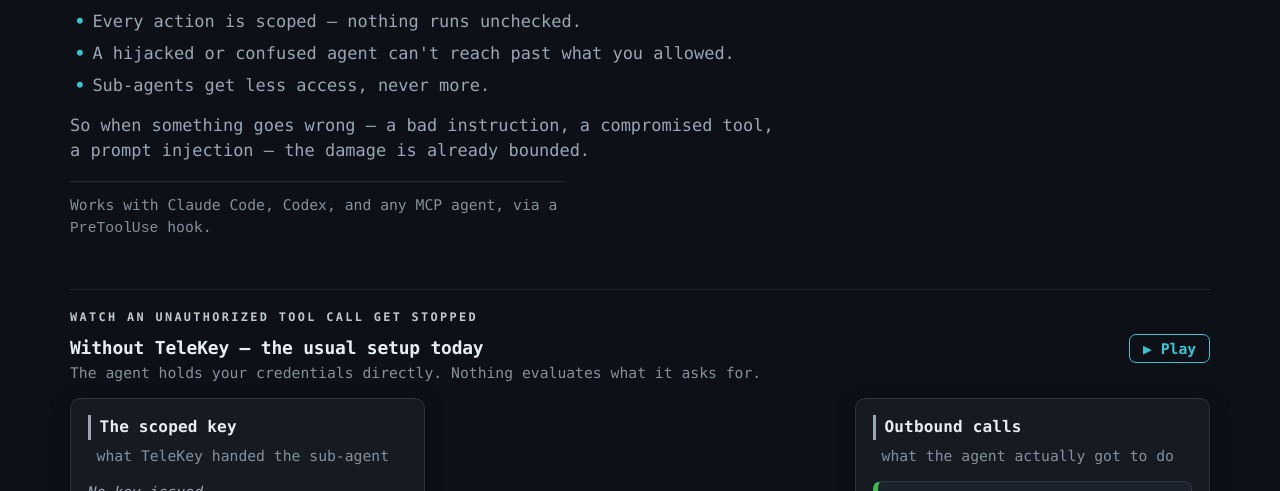
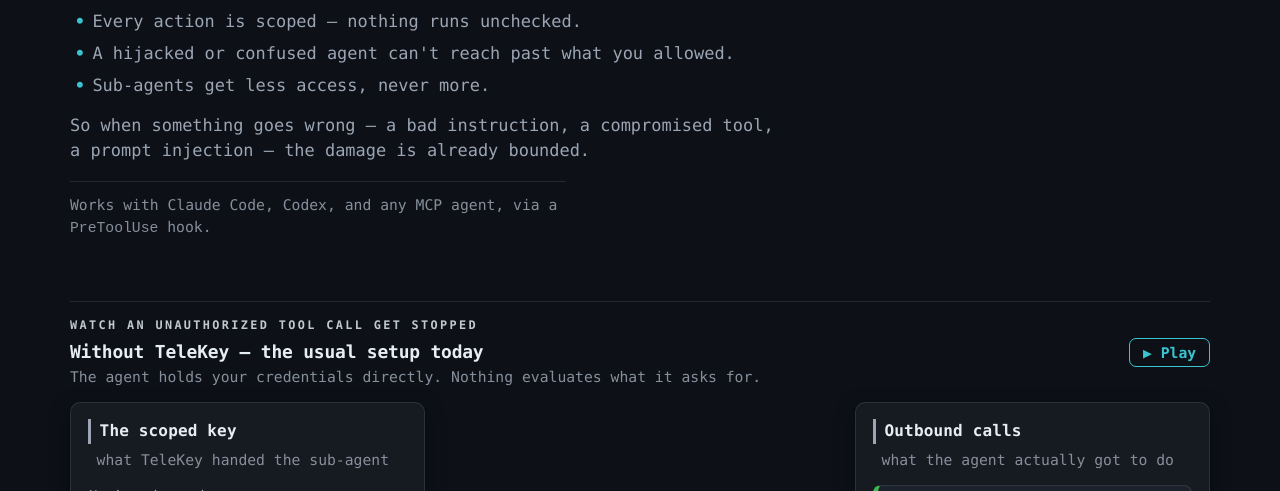
Before and after one commit to stefans71/telekey-mcp, a website: page playground/index.html in a window 1280 px wide. Shown: the part 232-723 px from the top of the page. Drawn offline with Linux system fonts and the light colour scheme.

Commit message:
playground: regroup the section eyebrow with the heading it introduces
The eyebrow was a sibling of the demo section rather than part of it, so
it sat in its own band between hero and heading and read as detached. It
now lives inside the OFF section, above the block head, and the spacing
is rebalanced so the large gap falls above the rule and the small one
below the eyebrow.

Measured after: hero to rule 48px, rule to eyebrow 14px, eyebrow to
heading 6px, heading to subtitle 0px. The eyebrow's bottom border was
already removed last change, so the group now reads rule, eyebrow,
heading, subtitle as one block.

```diff
--- a/playground/index.html
+++ b/playground/index.html
@@ -90,7 +90,10 @@
   /* Sits tight to the heading it introduces: generous room above to separate
      it from the hero, minimal room below so it reads as a label ON the section
      rather than floating between the two. */
-  .section-eyebrow{margin:2.25rem 0 .5rem;padding:1.1rem 0 0;
+  /* Grouping is [rule] -> [eyebrow] -> [heading + subtitle] as one unit. The
+     generous space goes ABOVE the rule to break from the hero; below the
+     eyebrow it stays tight so the label reads as belonging to the heading. */
+  .section-eyebrow{margin:3rem 0 .25rem;padding:.85rem 0 0;
                    border-top:1px solid var(--hair);color:var(--label)}
   h1{font-size:var(--fs-h1);font-weight:700;margin:0 0 1rem;letter-spacing:-.02em;
      line-height:1.15;max-width:22ch;color:var(--ink)}
@@ -317,10 +320,9 @@
 
 <div id="app">
 
-  <p class="eyebrow section-eyebrow">Watch an unauthorized tool call get stopped</p>
-
   <!-- ============ BLOCK 1 — without TeleKey ============ -->
   <section class="block off" id="block-off">
+    <p class="eyebrow section-eyebrow">Watch an unauthorized tool call get stopped</p>
     <div class="block-head">
       <div>
         <h2 class="block-title">Without TeleKey — the usual setup today</h2>
```
Also changed, not shown: playground/standalone.html (+5 -3 lines).
